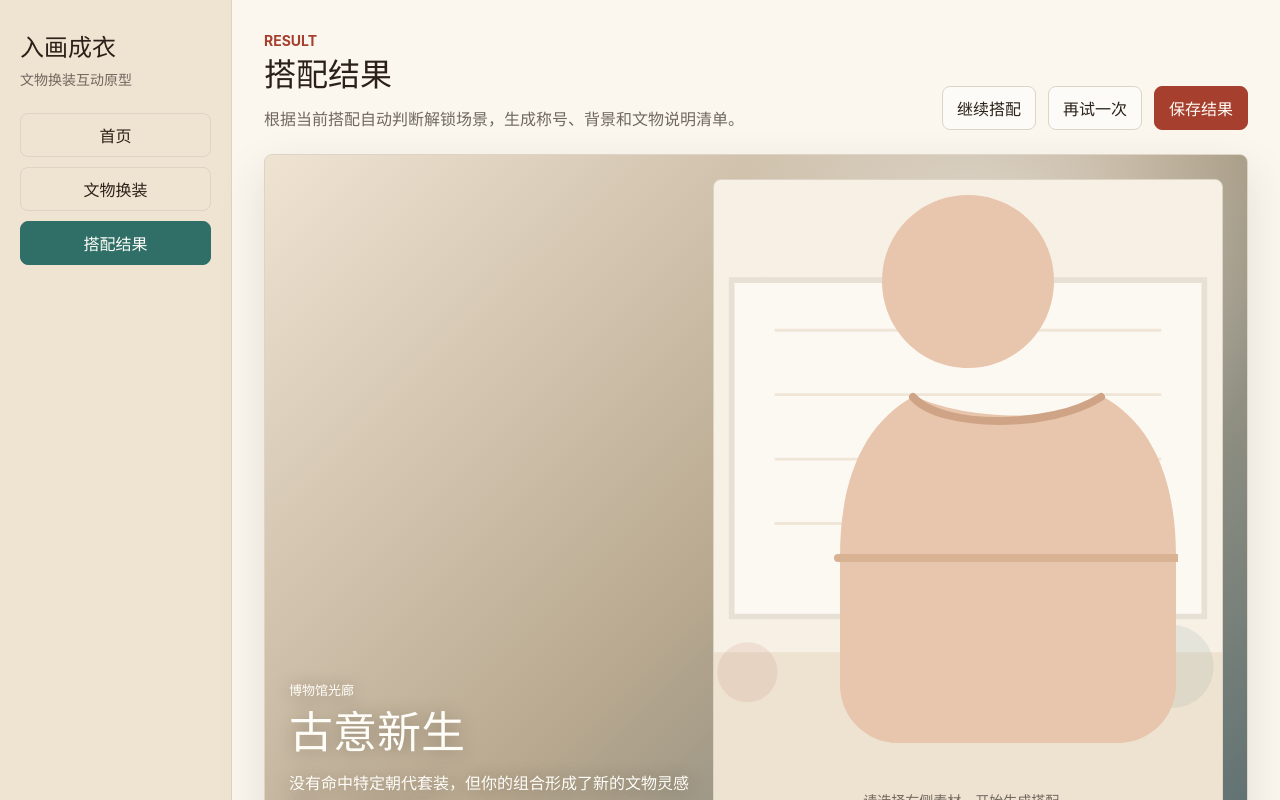
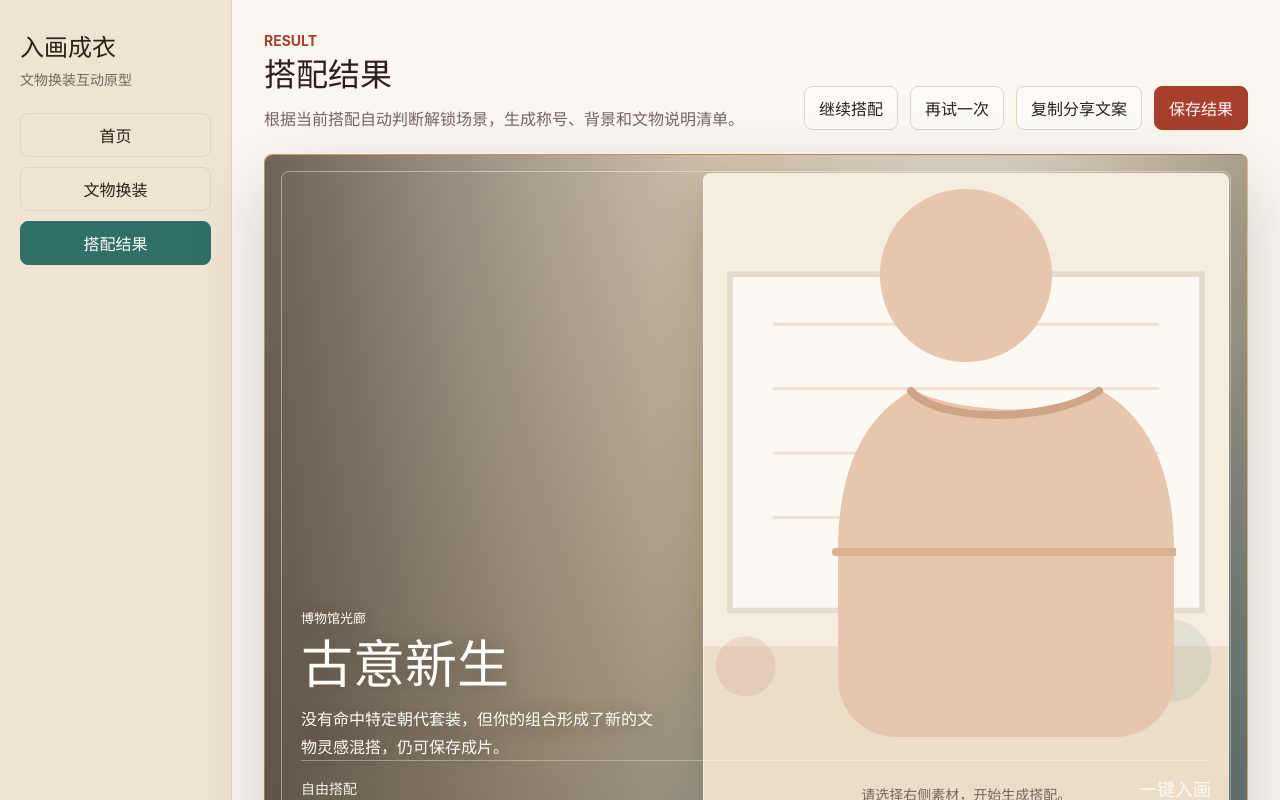
Before and after one commit to wangyuelu78-netizen/dressup, a React (Vite) app: page / in a window 1280 px wide. Both pictures are taken after a click on the button "搭配结果". Shown: the top 800 px of the page. Built offline with nearby package versions, Linux system fonts and the light colour scheme; the HTML template or start-up script is replaced by a standard one.

Commit message:
feat: polish result poster and sharing flow

```diff
--- a/src/features/sceneUnlock/utils/unlockRules.js
+++ b/src/features/sceneUnlock/utils/unlockRules.js
@@ -6,6 +6,28 @@ export function findUnlockedScene(selectedItems, scenePresets) {
     scenePresets.find((scene) => scene.match && doesSceneMatch(scene.match, scores)) ??
     freeScene
   );
+}
+
+export function findClosestUnlockHint(selectedItems, scenePresets) {
+  const scores = buildSelectionScores(selectedItems);
+  const candidates = scenePresets
+    .filter((scene) => scene.match)
+    .map((scene) => ({
+      scene,
+      missing: getMissingRequirements(scene.match, scores),
+    }))
+    .sort((left, right) => left.missing.length - right.missing.length);
+  const closest = candidates[0];
+
+  if (!closest || closest.missing.length === 0) {
+    return null;
+  }
+
+  return {
+    sceneName: closest.scene.name,
+    title: `接近解锁「${closest.scene.name}」`,
+    description: closest.missing.slice(0, 2).join("，"),
+  };
 }
 
 export function buildSelectionScores(selectedItems = []) {
@@ -41,3 +63,57 @@ function doesSceneMatch(match, scores) {
 
   return hasDynastyScore && hasTags && hasCategories;
 }
+
+function getMissingRequirements(match, scores) {
+  const missing = [];
+  const dynastyCount = scores.dynasty[match.dynasty] ?? 0;
+  const neededDynastyCount = match.minDynastyCount ?? 1;
+
+  if (dynastyCount < neededDynastyCount) {
+    missing.push(`还差 ${neededDynastyCount - dynastyCount} 件${match.dynasty}代元素`);
+  }
+
+  for (const [tag, minCount] of Object.entries(match.tags ?? {})) {
+    const tagCount = scores.tags[tag] ?? 0;
+
+    if (tagCount < minCount) {
+      missing.push(`还差 ${minCount - tagCount} 个${getTagLabel(tag)}元素`);
+    }
+  }
+
+  for (const category of match.categories ?? []) {
+    if (!scores.categories.has(category)) {
+      missing.push(`补上${getCategoryLabel(category)}`);
+    }
+  }
+
+  return missing;
+}
+
+function getTagLabel(tag) {
+  const tagLabels = {
+    cloud: "云纹",
+    elegant: "清雅",
+    gold: "金饰",
+    gorgeous: "华丽",
+    jade: "玉饰",
+    ming: "明制",
+    ritual: "礼制",
+    song: "宋风",
+    tang: "唐风",
+  };
+
+  return tagLabels[tag] ?? tag;
+}
+
+function getCategoryLabel(category) {
+  const categoryLabels = {
+    clothing: "衣物",
+    earring: "耳饰",
+    hair: "发型",
+    hairAccessory: "发饰",
+    necklace: "颈饰",
+  };
+
+  return categoryLabels[category] ?? `${category} 类元素`;
+}
--- a/src/index.css
+++ b/src/index.css
@@ -333,15 +333,21 @@ button {
   display: grid;
   place-items: center;
   padding: 24px;
-  background: rgba(43, 33, 24, 0.42);
+  background:
+    radial-gradient(circle at 50% 20%, rgba(196, 139, 57, 0.2), transparent 32%),
+    rgba(43, 33, 24, 0.54);
+  backdrop-filter: blur(6px);
 }
 
 .modal-panel {
-  width: min(460px, 100%);
+  width: min(520px, 100%);
+  border: 1px solid rgba(196, 139, 57, 0.34);
   border-radius: 8px;
-  padding: 20px;
-  background: var(--paper);
-  box-shadow: var(--shadow);
+  padding: 22px;
+  background:
+    linear-gradient(145deg, rgba(255, 253, 248, 0.96), rgba(244, 234, 219, 0.96)),
+    var(--paper);
+  box-shadow: 0 28px 70px rgba(43, 33, 24, 0.28);
 }
 
 .modal-header {
@@ -349,6 +355,14 @@ button {
   align-items: center;
   justify-content: space-between;
   gap: 12px;
+  margin-bottom: 14px;
+  border-bottom: 1px solid var(--line);
+  padding-bottom: 12px;
+}
+
+.modal-header h2 {
+  margin: 0;
+  font-size: 22px;
 }
 
 .scene-modal-preview {
@@ -366,22 +380,50 @@ button {
   gap: 18px;
 }
 
-.result-hero {
-  min-height: 560px;
-  display: grid;
-  grid-template-columns: minmax(260px, 0.88fr) minmax(320px, 1.12fr);
-  gap: 24px;
-  align-items: stretch;
-  border: 1px solid var(--line);
+.result-poster {
+  position: relative;
+  min-height: 620px;
+  border: 1px solid rgba(196, 139, 57, 0.46);
   border-radius: 8px;
-  padding: 24px;
-  box-shadow: var(--shadow);
+  padding: 18px;
+  box-shadow: 0 26px 70px rgba(43, 33, 24, 0.2);
   overflow: hidden;
 }
 
-.result-scene-copy {
+.result-poster::before,
+.result-poster::after {
+  position: absolute;
+  content: "";
+  pointer-events: none;
+}
+
+.result-poster::before {
+  inset: 0;
+  background:
+    linear-gradient(90deg, rgba(43, 33, 24, 0.66), transparent 48%),
+    radial-gradient(circle at 72% 34%, rgba(255, 253, 248, 0.24), transparent 34%);
+}
+
+.result-poster::after {
+  inset: 16px;
+  border: 1px solid rgba(255, 253, 248, 0.42);
+  border-radius: 8px;
+}
+
+.poster-frame {
+  position: relative;
+  z-index: 1;
+  min-height: 584px;
+  display: grid;
+  grid-template-columns: minmax(260px, 0.86fr) minmax(320px, 1.14fr);
+  gap: 24px;
+  align-items: stretch;
+}
+
+.poster-copy {
   align-self: end;
   max-width: 460px;
+  padding: 34px 18px 58px;
   color: #fffdf8;
   text-shadow: 0 2px 18px rgba(43, 33, 24, 0.36);
 }
@@ -393,23 +435,49 @@ button {
   letter-spacing: 0;
 }
 
-.result-scene-copy h2 {
+.poster-copy h2 {
   margin: 10px 0 12px;
-  font-size: 44px;
+  font-size: 52px;
   line-height: 1.08;
 }
 
-.result-scene-copy p {
+.poster-copy p {
   margin: 0;
+  max-width: 420px;
   line-height: 1.75;
 }
 
-.result-canvas-wrap .dressup-canvas {
-  min-height: 512px;
+.poster-canvas-wrap {
+  display: grid;
+  align-items: center;
+}
+
+.poster-canvas-wrap .dressup-canvas {
+  min-height: 540px;
+  border-color: rgba(255, 253, 248, 0.46);
   background:
-    linear-gradient(rgba(255, 255, 255, 0.28), rgba(255, 255, 255, 0.28)),
+    linear-gradient(rgba(255, 255, 255, 0.16), rgba(255, 255, 255, 0.16)),
     url("./assets/backgrounds/studio.svg") center/cover;
-  box-shadow: none;
+  box-shadow: 0 20px 48px rgba(43, 33, 24, 0.22);
+}
+
+.poster-footer {
+  position: absolute;
+  left: 18px;
+  right: 18px;
+  bottom: 18px;
+  display: flex;
+  align-items: center;
+  justify-content: space-between;
+  border-top: 1px solid rgba(255, 253, 248, 0.34);
+  padding: 14px 0 0;
+  color: rgba(255, 253, 248, 0.9);
+  font-size: 14px;
+  font-weight: 800;
+}
+
+.poster-footer strong {
+  font-size: 18px;
 }
 
 .result-grid {
@@ -422,6 +490,7 @@ button {
   display: grid;
   align-content: start;
   gap: 10px;
+  box-shadow: 0 12px 32px rgba(43, 33, 24, 0.08);
 }
 
 .result-panel h3,
@@ -458,6 +527,12 @@ button {
   text-align: left;
 }
 
+.result-item-row:hover,
+.result-relic-chip:hover {
+  border-color: rgba(196, 139, 57, 0.78);
+  background: rgba(255, 253, 248, 0.9);
+}
+
 .result-item-row span,
 .result-item-row em {
   color: var(--muted);
@@ -473,6 +548,25 @@ button {
   color: var(--ink);
   text-align: left;
   font-weight: 800;
+}
+
+.unlock-hint {
+  display: grid;
+  gap: 4px;
+  border: 1px solid rgba(196, 139, 57, 0.38);
+  border-radius: 8px;
+  padding: 10px;
+  background: rgba(196, 139, 57, 0.12);
+}
+
+.unlock-hint strong {
+  color: var(--cinnabar);
+}
+
+.unlock-hint span {
+  color: var(--muted);
+  font-size: 14px;
+  line-height: 1.45;
 }
 
 .loading {
@@ -501,7 +595,7 @@ button {
 
   .page-header,
   .dressup-layout,
-  .result-hero,
+  .poster-frame,
   .result-grid,
   .home-grid {
     grid-template-columns: 1fr;
@@ -515,13 +609,30 @@ button {
     min-height: 520px;
   }
 
-  .result-hero {
+  .result-poster {
     min-height: auto;
-    padding: 18px;
+    padding: 14px;
   }
 
-  .result-scene-copy h2 {
+  .poster-frame {
+    min-height: auto;
+  }
+
+  .poster-copy {
+    padding: 26px 10px 0;
+  }
+
+  .poster-copy h2 {
     font-size: 34px;
+  }
+
+  .poster-canvas-wrap .dressup-canvas {
+    min-height: 480px;
+  }
+
+  .poster-footer {
+    position: static;
+    margin-top: 12px;
   }
 
   .result-item-row {
--- a/src/pages/ResultPage.jsx
+++ b/src/pages/ResultPage.jsx
@@ -3,7 +3,10 @@ import { toPng } from "html-to-image";
 import DressupCanvas from "../features/dressup/components/DressupCanvas.jsx";
 import SceneUnlockModal from "../features/sceneUnlock/components/SceneUnlockModal.jsx";
 import { scenePresets } from "../features/sceneUnlock/data/scenePresets.js";
-import { findUnlockedScene } from "../features/sceneUnlock/utils/unlockRules.js";
+import {
+  findClosestUnlockHint,
+  findUnlockedScene,
+} from "../features/sceneUnlock/utils/unlockRules.js";
 import RelicCard from "../features/relicInfo/components/RelicCard.jsx";
 import { relicInfoList } from "../features/relicInfo/data/relicInfo.js";
 import Button from "../shared/components/Button.jsx";
@@ -14,12 +17,25 @@ export default function ResultPage({ onNavigate }) {
   const [activeRelic, setActiveRelic] = useState(null);
   const [showSceneModal, setShowSceneModal] = useState(false);
   const [isSaving, setIsSaving] = useState(false);
-  const resultRef = useRef(null);
+  const [copyStatus, setCopyStatus] = useState("复制分享文案");
+  const posterRef = useRef(null);
   const selectedItems = useMemo(
     () => loadFromStorage("dressup_selected_items", []),
     [],
   );
   const unlockedScene = findUnlockedScene(selectedItems, scenePresets);
+  const closestHint = useMemo(
+    () =>
+      unlockedScene.id === "free-style"
+        ? findClosestUnlockHint(selectedItems, scenePresets)
+        : null,
+    [selectedItems, unlockedScene.id],
+  );
+  const shareText = useMemo(
+    () =>
+      `我在「一键入画」解锁了${unlockedScene.name}：${unlockedScene.title}。${unlockedScene.shareCopy}`,
+    [unlockedScene],
+  );
 
   function getRelicInfo(item) {
     return (
@@ -32,15 +48,15 @@ export default function ResultPage({ onNavigate }) {
   }
 
   async function saveResultImage() {
-    if (!resultRef.current) {
+    if (!posterRef.current) {
       return;
     }
 
     setIsSaving(true);
     try {
-      const imageData = await toPng(resultRef.current, {
+      const imageData = await toPng(posterRef.current, {
         cacheBust: true,
-        backgroundColor: "#fbf7ef",
+        backgroundColor: "#2b2118",
         pixelRatio: 2,
       });
       const link = document.createElement("a");
@@ -49,6 +65,30 @@ export default function ResultPage({ onNavigate }) {
       link.click();
     } finally {
       setIsSaving(false);
+    }
+  }
+
+  async function copyShareText() {
+    try {
+      if (navigator.clipboard?.writeText) {
+        await navigator.clipboard.writeText(shareText);
+      } else {
+        const textarea = document.createElement("textarea");
+        textarea.value = shareText;
+        textarea.setAttribute("readonly", "");
+        textarea.style.position = "fixed";
+        textarea.style.opacity = "0";
+        document.body.appendChild(textarea);
+        textarea.select();
+        document.execCommand("copy");
+        textarea.remove();
+      }
+
+      setCopyStatus("已复制");
+      window.setTimeout(() => setCopyStatus("复制分享文案"), 1600);
+    } catch {
+      setCopyStatus("复制失败");
+      window.setTimeout(() => setCopyStatus("复制分享文案"), 1600);
     }
   }
 
@@ -65,25 +105,33 @@ export default function ResultPage({ onNavigate }) {
         <div className="result-actions">
           <Button onClick={() => onNavigate("dressup")}>继续搭配</Button>
           <Button onClick={() => onNavigate("dressup")}>再试一次</Button>
+          <Button onClick={copyShareText}>{copyStatus}</Button>
           <Button variant="primary" onClick={saveResultImage} disabled={isSaving}>
             {isSaving ? "保存中" : "保存结果"}
           </Button>
         </div>
       </header>
 
-      <div className="result-showcase" ref={resultRef}>
+      <div className="result-showcase">
         <section
-          className="result-hero"
+          className="result-poster"
+          ref={posterRef}
           style={{ background: unlockedScene.backgroundStyle }}
           aria-label={unlockedScene.backgroundName}
         >
-          <div className="result-scene-copy">
-            <span className="result-scene-label">{unlockedScene.backgroundName}</span>
-            <h2>{unlockedScene.title}</h2>
-            <p>{unlockedScene.description}</p>
-          </div>
-          <div className="result-canvas-wrap">
-            <DressupCanvas selectedItems={selectedItems} />
+          <div className="poster-frame">
+            <div className="poster-copy">
+              <span className="result-scene-label">{unlockedScene.backgroundName}</span>
+              <h2>{unlockedScene.title}</h2>
+              <p>{unlockedScene.description}</p>
+            </div>
+            <div className="poster-canvas-wrap">
+              <DressupCanvas selectedItems={selectedItems} />
+            </div>
+            <div className="poster-footer">
+              <span>{unlockedScene.name}</span>
+              <strong>一键入画</strong>
+            </div>
           </div>
         </section>
 
@@ -92,6 +140,12 @@ export default function ResultPage({ onNavigate }) {
             <p className="result-panel-kicker">UNLOCKED</p>
             <h3>{unlockedScene.name}</h3>
             <p>{unlockedScene.shareCopy}</p>
+            {closestHint && (
+              <div className="unlock-hint">
+                <strong>{closestHint.title}</strong>
+                <span>{closestHint.description}</span>
+              </div>
+            )}
             <Button className="result-panel-button" onClick={() => setShowSceneModal(true)}>
               查看场景
             </Button>
```
